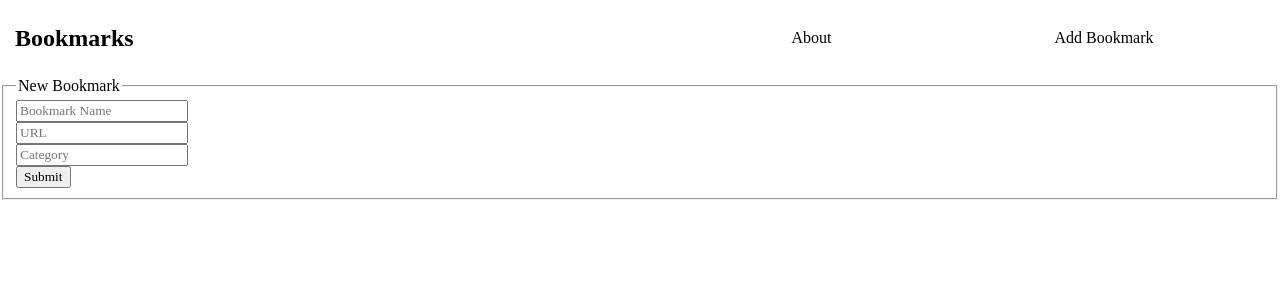
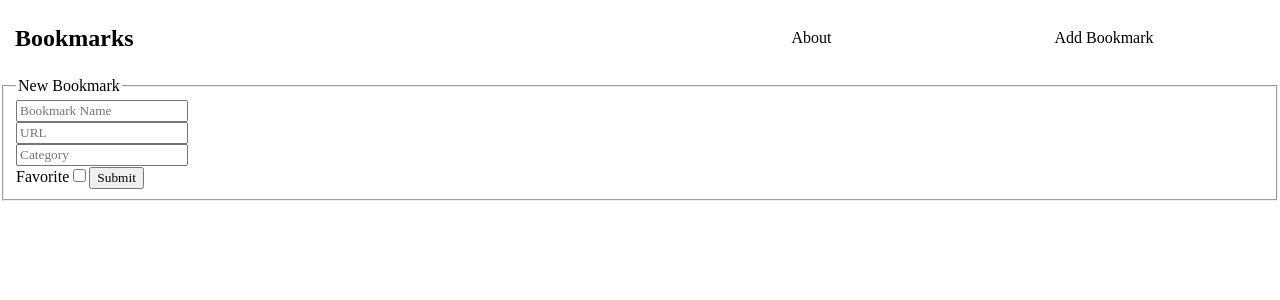
Before and after one commit to renad-lab/react-crud, a React (Vite) app: page /new in a window 1280 px wide. Shown: the top 300 px of the page. Built offline with nearby package versions, Linux system fonts and the light colour scheme; a web font is replaced by a local one.

Commit message:
added handleCheckBox

```diff
--- a/src/App.jsx
+++ b/src/App.jsx
@@ -17,7 +17,6 @@ function App() {
         <Route path="/bookmarks/:id" element={ <Show /> } />
         <Route path="/new" element={ <New /> } />
       </Routes>
-
     </>
   )
 }
--- a/src/pages/New.jsx
+++ b/src/pages/New.jsx
@@ -15,9 +15,16 @@ const New = () => {
     })
 
     const handleChange = (e) => {
-        // console.log(e.target.name)
+        // console.log(e)
         setNewBookmark((prevState) => {
-            return {...prevState, [e.target.name]: e.target.value }
+            return { ...prevState, [e.target.name]: e.target.value }
+        })
+    }
+
+    const handleCheckBox = (e) => {
+        setNewBookmark((prevState) => {
+            const favorited = !newBookmark.is_favorite
+            return { ...prevState, is_favorite: favorited }
         })
     }
 
@@ -50,6 +57,13 @@ const New = () => {
                     onChange={handleChange}
                 />
                 <br/>
+                <label htmlFor="fav">Favorite</label>
+                <input
+                    type="checkbox"
+                    id="fav"
+                    checked={newBookmark.is_favorite}
+                    onChange={handleCheckBox}
+                />
                 <input type="submit" value="Submit"/>
             </fieldset>
         </form>
--- a/src/pages/Show.jsx
+++ b/src/pages/Show.jsx
@@ -26,6 +26,7 @@ const Show = () => {
             <h3>{bookmark.name}</h3>
             <a href={bookmark.url} target="_blank">{bookmark.url}</a>
             <p>Category: {bookmark.category}</p>
+            <p>Favorite: {bookmark.is_favorite ? "true" : "false"}</p>
         </div>
     );
 };
```
